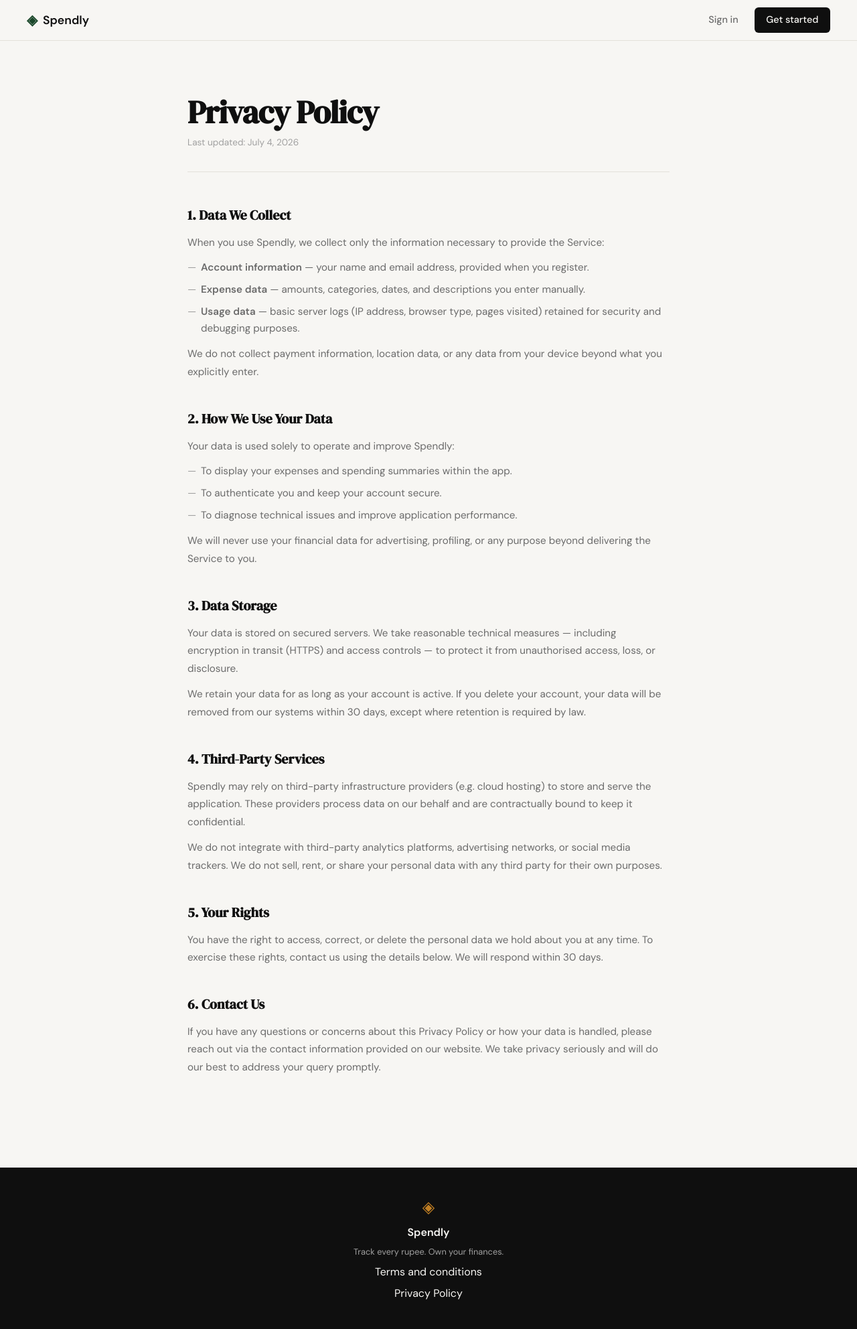
After one commit to prateek-aher/spendly, a Flask app: page /privacy in a window 1280 px wide. The commit adds this page. Shown: the whole page at 67% size. Run offline with Flask 3, Linux system fonts and the light colour scheme.

Commit message:
Add Privacy Policy page and update footer link

```diff
--- a/app.py
+++ b/app.py
@@ -15,6 +15,11 @@ def landing():
 @app.route("/terms")
 def terms():
     return render_template("terms.html")
+
+
+@app.route("/privacy")
+def privacy():
+    return render_template("privacy.html")
 
 
 @app.route("/register")
--- a/templates/base.html
+++ b/templates/base.html
@@ -35,7 +35,7 @@
             <span class="footer-name">Spendly</span>
             <p class="footer-copy">Track every rupee. Own your finances.</p>
             <a href="/terms">Terms and conditions</a>
-            <a href="#">Privacy Policy</a>
+            <a href="/privacy">Privacy Policy</a>
         </div>
     </footer>
 
--- /dev/null
+++ b/templates/privacy.html
@@ -0,0 +1,58 @@
+{% extends "base.html" %}
+
+{% block title %}Privacy Policy — Spendly{% endblock %}
+
+{% block content %}
+
+<section class="legal-page">
+    <div class="legal-inner">
+        <h1 class="legal-title">Privacy Policy</h1>
+        <p class="legal-meta">Last updated: July 4, 2026</p>
+
+        <div class="legal-section">
+            <h2>1. Data We Collect</h2>
+            <p>When you use Spendly, we collect only the information necessary to provide the Service:</p>
+            <ul>
+                <li><strong>Account information</strong> — your name and email address, provided when you register.</li>
+                <li><strong>Expense data</strong> — amounts, categories, dates, and descriptions you enter manually.</li>
+                <li><strong>Usage data</strong> — basic server logs (IP address, browser type, pages visited) retained for security and debugging purposes.</li>
+            </ul>
+            <p>We do not collect payment information, location data, or any data from your device beyond what you explicitly enter.</p>
+        </div>
+
+        <div class="legal-section">
+            <h2>2. How We Use Your Data</h2>
+            <p>Your data is used solely to operate and improve Spendly:</p>
+            <ul>
+                <li>To display your expenses and spending summaries within the app.</li>
+                <li>To authenticate you and keep your account secure.</li>
+                <li>To diagnose technical issues and improve application performance.</li>
+            </ul>
+            <p>We will never use your financial data for advertising, profiling, or any purpose beyond delivering the Service to you.</p>
+        </div>
+
+        <div class="legal-section">
+            <h2>3. Data Storage</h2>
+            <p>Your data is stored on secured servers. We take reasonable technical measures — including encryption in transit (HTTPS) and access controls — to protect it from unauthorised access, loss, or disclosure.</p>
+            <p>We retain your data for as long as your account is active. If you delete your account, your data will be removed from our systems within 30 days, except where retention is required by law.</p>
+        </div>
+
+        <div class="legal-section">
+            <h2>4. Third-Party Services</h2>
+            <p>Spendly may rely on third-party infrastructure providers (e.g. cloud hosting) to store and serve the application. These providers process data on our behalf and are contractually bound to keep it confidential.</p>
+            <p>We do not integrate with third-party analytics platforms, advertising networks, or social media trackers. We do not sell, rent, or share your personal data with any third party for their own purposes.</p>
+        </div>
+
+        <div class="legal-section">
+            <h2>5. Your Rights</h2>
+            <p>You have the right to access, correct, or delete the personal data we hold about you at any time. To exercise these rights, contact us using the details below. We will respond within 30 days.</p>
+        </div>
+
+        <div class="legal-section">
+            <h2>6. Contact Us</h2>
+            <p>If you have any questions or concerns about this Privacy Policy or how your data is handled, please reach out via the contact information provided on our website. We take privacy seriously and will do our best to address your query promptly.</p>
+        </div>
+    </div>
+</section>
+
+{% endblock %}
```
Also changed, not shown: 1 other file.
